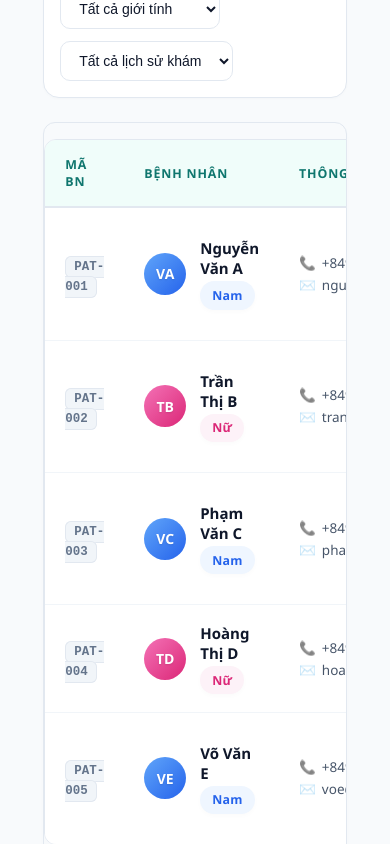
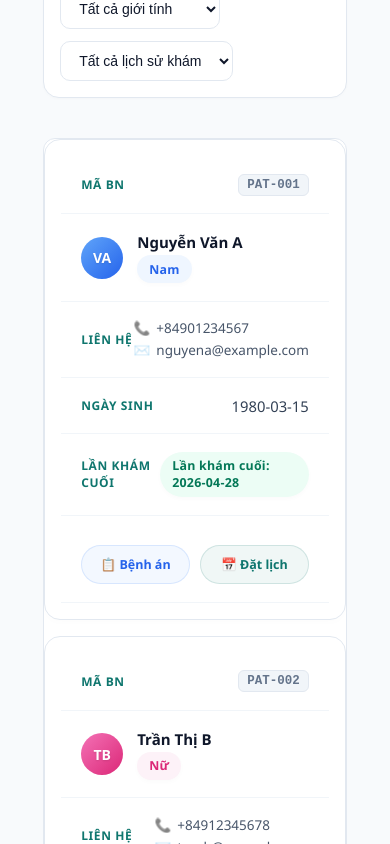
Before and after one commit to quangtrung0220/MediCare_App_Speckit_V2, a Next.js app in the folder frontend/: page /patients in a window 390 px wide. Shown: the part 920-1764 px from the top of the page. Built offline with nearby package versions, Linux system fonts and the light colour scheme; no server answers.

Commit message:
Implement mobile responsive collapsing cards for patients table and add white-space nowrap to buttons

```diff
--- a/frontend/app/patients/page.module.css
+++ b/frontend/app/patients/page.module.css
@@ -428,6 +428,7 @@
   align-items: center;
   gap: 6px;
   text-decoration: none;
+  white-space: nowrap;
   transition: all 0.25s cubic-bezier(0.4, 0, 0.2, 1);
 }
 
@@ -686,3 +687,98 @@
   box-shadow: none;
   transform: none;
 }
+
+/* Responsive Table layout for mobile viewports */
+@media (max-width: 768px) {
+  .tableWrapper {
+    border: none;
+    box-shadow: none;
+  }
+
+  .table,
+  .table thead,
+  .table tbody,
+  .table th,
+  .table td,
+  .table tr {
+    display: block;
+  }
+
+  .table thead {
+    display: none; /* Hide standard headers on mobile */
+  }
+
+  .table tbody tr {
+    background: var(--panel, #ffffff);
+    border: 1px solid var(--border-color, #e2e8f0);
+    border-radius: 16px;
+    padding: 16px;
+    margin-bottom: 16px;
+    box-shadow: 0 4px 6px -1px rgba(0, 0, 0, 0.01), 0 2px 4px -1px rgba(0, 0, 0, 0.005);
+    transition: transform 0.2s ease;
+  }
+
+  .table tbody tr:hover {
+    transform: translateY(-2px);
+    background-color: var(--panel, #ffffff);
+  }
+
+  .table td {
+    border: none;
+    padding: 10px 0;
+    display: flex;
+    justify-content: space-between;
+    align-items: center;
+    border-bottom: 1px dashed #f1f5f9;
+  }
+
+  .table td:last-child {
+    border-bottom: none;
+    padding-bottom: 0;
+    margin-top: 12px;
+  }
+
+  /* Expose column names using data-label attribute */
+  .table td::before {
+    content: attr(data-label);
+    font-weight: 700;
+    color: var(--brand, #0f766e);
+    font-size: 12px;
+    text-transform: uppercase;
+    letter-spacing: 0.05em;
+  }
+
+  .table td[data-label="Bệnh nhân"] {
+    flex-direction: row;
+    justify-content: flex-start;
+    gap: 12px;
+    border-bottom: 1px solid #f1f5f9;
+    padding-bottom: 12px;
+  }
+
+  .table td[data-label="Bệnh nhân"]::before {
+    display: none;
+  }
+
+  .table td[data-label="Thao tác"] {
+    justify-content: center;
+    padding-top: 12px;
+  }
+
+  .table td[data-label="Thao tác"]::before {
+    display: none;
+  }
+
+  .actionsCell {
+    width: 100%;
+    display: grid;
+    grid-template-columns: 1fr 1fr;
+    gap: 10px;
+  }
+
+  .actionBtn {
+    justify-content: center;
+    width: 100%;
+    padding: 10px;
+  }
+}
--- a/frontend/app/patients/page.tsx
+++ b/frontend/app/patients/page.tsx
@@ -269,10 +269,10 @@ export default function PatientsPage() {
 
                 return (
                   <tr key={patient.id}>
-                    <td>
+                    <td data-label="Mã BN">
                       <span className={styles.patientIdBadge}>{patient.id}</span>
                     </td>
-                    <td>
+                    <td data-label="Bệnh nhân">
                       <div className={styles.patientCell}>
                         <div
                           className={`${styles.avatar} ${
@@ -293,7 +293,7 @@ export default function PatientsPage() {
                         </div>
                       </div>
                     </td>
-                    <td>
+                    <td data-label="Liên hệ">
                       <div className={styles.contactCell}>
                         <div className={styles.contactItem}>
                           <span className={styles.contactIcon}>📞</span> {patient.phone}
@@ -305,8 +305,8 @@ export default function PatientsPage() {
                         )}
                       </div>
                     </td>
-                    <td className={styles.dobCell}>{patient.dateOfBirth}</td>
-                    <td>
+                    <td data-label="Ngày sinh" className={styles.dobCell}>{patient.dateOfBirth}</td>
+                    <td data-label="Lần khám cuối">
                       {patient.lastVisit ? (
                         <span className={`${styles.statusBadge} ${styles.statusActive}`}>
                           Lần khám cuối: {patient.lastVisit}
@@ -317,7 +317,7 @@ export default function PatientsPage() {
                         </span>
                       )}
                     </td>
-                    <td>
+                    <td data-label="Thao tác">
                       <div className={styles.actionsCell}>
                         <Link
                           href={`/medical-records?patientId=${patient.id}`}
```
